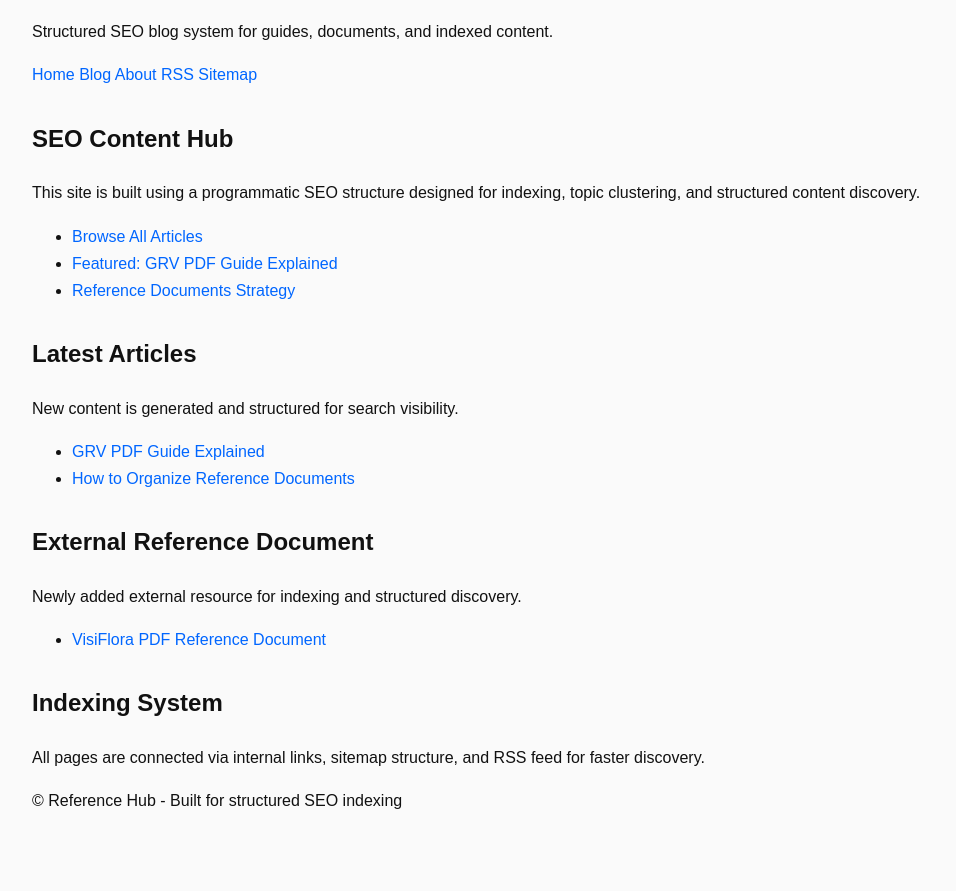
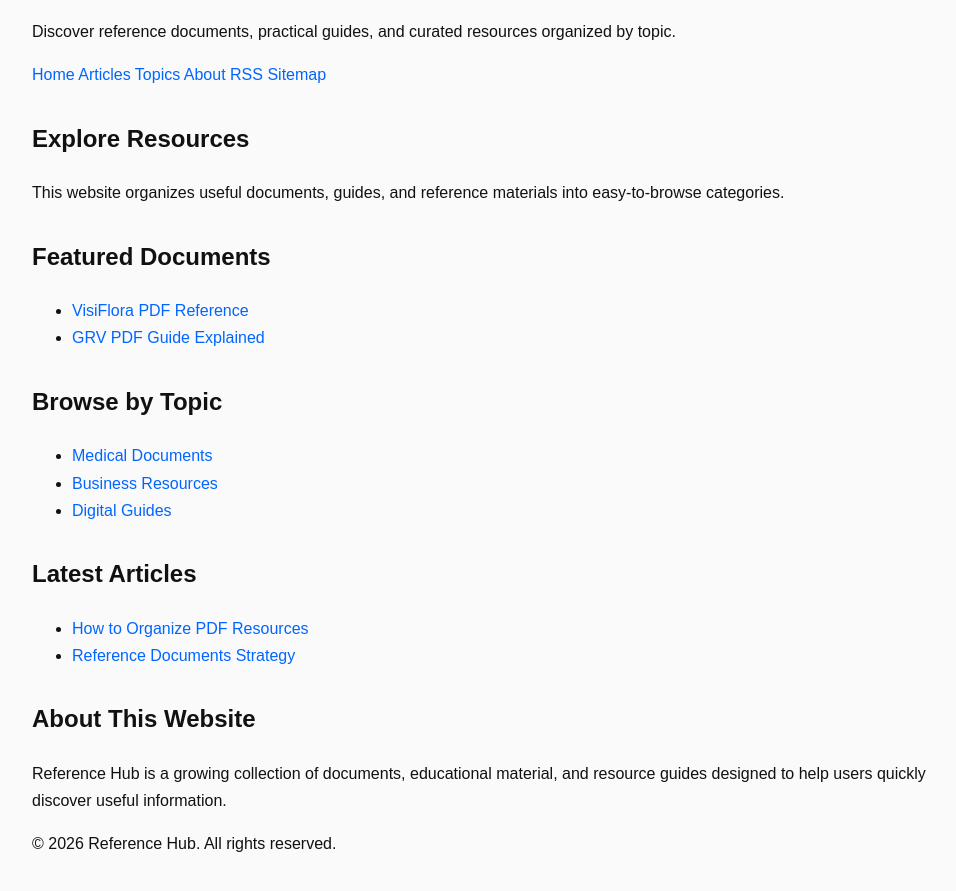
Before and after one commit to Latesthackernews/latesthackernews.github.io, a website: page index.html in a window 1280 px wide. Shown: the part 119-1010 px from the top of the page, without its empty margins (158-1114 px from the left). Drawn offline with Linux system fonts and the light colour scheme.

Commit message:
Revise title and meta tags for SEO improvements
Updated the title and meta description for improved clarity. Modified various sections to enhance content organization and user experience.

```diff
--- a/index.html
+++ b/index.html
@@ -4,26 +4,30 @@
   <meta charset="UTF-8">
   <meta name="viewport" content="width=device-width, initial-scale=1">
 
-  <title>Reference Hub - SEO Blog & Structured Resources</title>
-  <meta name="description" content="Structured SEO blog with guides, reference documents, and programmatic content designed for indexing and discovery.">
+  <title>Reference Hub | Documents, Guides & Resources</title>
+
+  <meta name="description"
+        content="Explore reference documents, practical guides, and curated resources organized by topic.">
 
   <link rel="canonical" href="https://latesthackernews.github.io/">
 
   <!-- Open Graph -->
-  <meta property="og:title" content="Reference Hub SEO Blog">
-  <meta property="og:description" content="Structured content system for SEO, indexing, and knowledge guides.">
+  <meta property="og:title" content="Reference Hub">
+  <meta property="og:description"
+        content="Browse reference documents, guides, and curated resources.">
   <meta property="og:type" content="website">
+  <meta property="og:url" content="https://latesthackernews.github.io/">
 
   <link rel="stylesheet" href="/css/style.css">
 
-  <!-- Schema.org WebSite -->
+  <!-- Schema -->
   <script type="application/ld+json">
   {
-    "@context": "https://schema.org",
-    "@type": "WebSite",
-    "name": "Reference Hub",
-    "url": "https://latesthackernews.github.io/",
-    "description": "SEO blog and structured reference content system"
+    "@context":"https://schema.org",
+    "@type":"WebSite",
+    "name":"Reference Hub",
+    "url":"https://latesthackernews.github.io/",
+    "description":"Reference documents, guides and curated resources."
   }
   </script>
 </head>
@@ -32,12 +36,17 @@
 
 <header>
   <h1>Reference Hub</h1>
-  <p>Structured SEO blog system for guides, documents, and indexed content.</p>
+
+  <p>
+    Discover reference documents, practical guides,
+    and curated resources organized by topic.
+  </p>
 </header>
 
 <nav>
   <a href="/">Home</a>
-  <a href="/blog/">Blog</a>
+  <a href="/blog/">Articles</a>
+  <a href="/topics/">Topics</a>
   <a href="/about.html">About</a>
   <a href="/rss.xml">RSS</a>
   <a href="/sitemap.xml">Sitemap</a>
@@ -45,56 +54,94 @@
 
 <main>
 
+  <!-- Hero -->
   <section class="card">
-    <h2>SEO Content Hub</h2>
+    <h2>Explore Resources</h2>
+
     <p>
-      This site is built using a programmatic SEO structure designed for indexing, topic clustering, and structured content discovery.
+      This website organizes useful documents, guides,
+      and reference materials into easy-to-browse categories.
     </p>
-
-    <ul>
-      <li><a href="/blog/">Browse All Articles</a></li>
-      <li><a href="/blog/grv-pdf-guide.html">Featured: GRV PDF Guide Explained</a></li>
-      <li><a href="/blog/reference-documents-guide.html">Reference Documents Strategy</a></li>
-    </ul>
   </section>
 
+  <!-- Featured Documents -->
   <section class="card">
-    <h2>Latest Articles</h2>
-    <p>New content is generated and structured for search visibility.</p>
-
-    <ul>
-      <li><a href="/blog/grv-pdf-guide.html">GRV PDF Guide Explained</a></li>
-      <li><a href="/blog/reference-documents-guide.html">How to Organize Reference Documents</a></li>
-    </ul>
-  </section>
-
-  <!-- NEW SECTION: FAST INDEXING SIGNAL -->
-  <section class="card">
-    <h2>External Reference Document</h2>
-    <p>
-      Newly added external resource for indexing and structured discovery.
-    </p>
+    <h2>Featured Documents</h2>
 
     <ul>
       <li>
-        <a href="https://www.nextlevelurgentcare.com/wp-content/uploads/formidable/25/VisiFlora.pdf" target="_blank">
-          VisiFlora PDF Reference Document
+        <a href="/pdf/visiflora.html">
+          VisiFlora PDF Reference
+        </a>
+      </li>
+
+      <li>
+        <a href="/blog/grv-pdf-guide.html">
+          GRV PDF Guide Explained
         </a>
       </li>
     </ul>
   </section>
 
+  <!-- Categories -->
   <section class="card">
-    <h2>Indexing System</h2>
+    <h2>Browse by Topic</h2>
+
+    <ul>
+      <li>
+        <a href="/topics/medical-documents.html">
+          Medical Documents
+        </a>
+      </li>
+
+      <li>
+        <a href="/topics/business-resources.html">
+          Business Resources
+        </a>
+      </li>
+
+      <li>
+        <a href="/topics/digital-guides.html">
+          Digital Guides
+        </a>
+      </li>
+    </ul>
+  </section>
+
+  <!-- Latest Articles -->
+  <section class="card">
+    <h2>Latest Articles</h2>
+
+    <ul>
+      <li>
+        <a href="/blog/how-to-index-pdfs.html">
+          How to Organize PDF Resources
+        </a>
+      </li>
+
+      <li>
+        <a href="/blog/reference-documents-guide.html">
+          Reference Documents Strategy
+        </a>
+      </li>
+    </ul>
+  </section>
+
+  <!-- About -->
+  <section class="card">
+    <h2>About This Website</h2>
+
     <p>
-      All pages are connected via internal links, sitemap structure, and RSS feed for faster discovery.
+      Reference Hub is a growing collection of documents,
+      educational material, and resource guides designed
+      to help users quickly discover useful information.
     </p>
   </section>
 
 </main>
 
 <footer>
-  <p>© Reference Hub - Built for structured SEO indexing</p>
+  <p>&copy; 2026 Reference Hub. All rights reserved.</p>
 </footer>
 
 </body>
```
